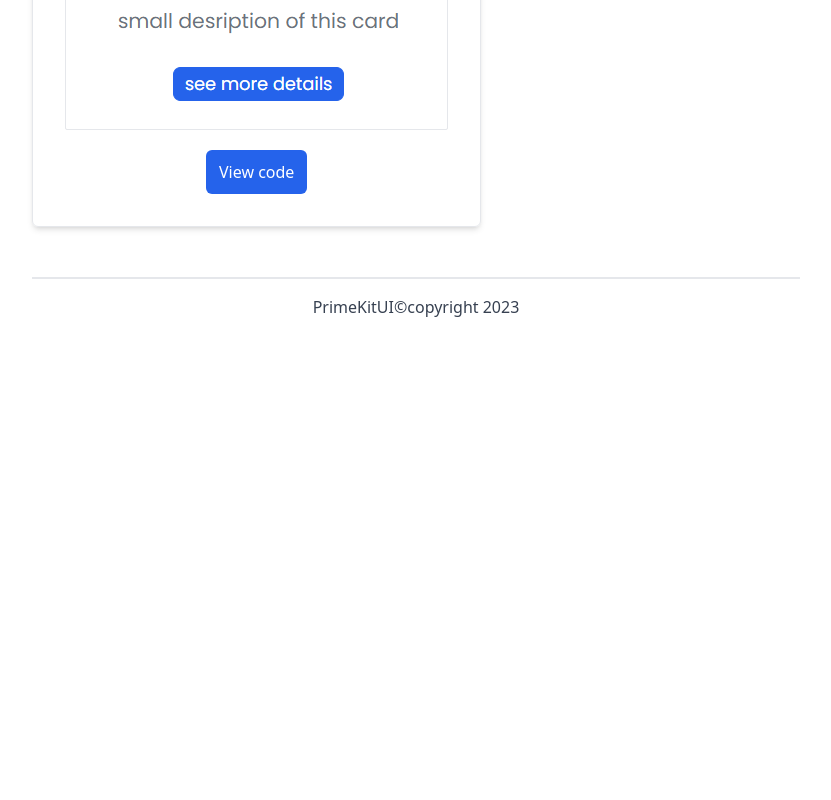
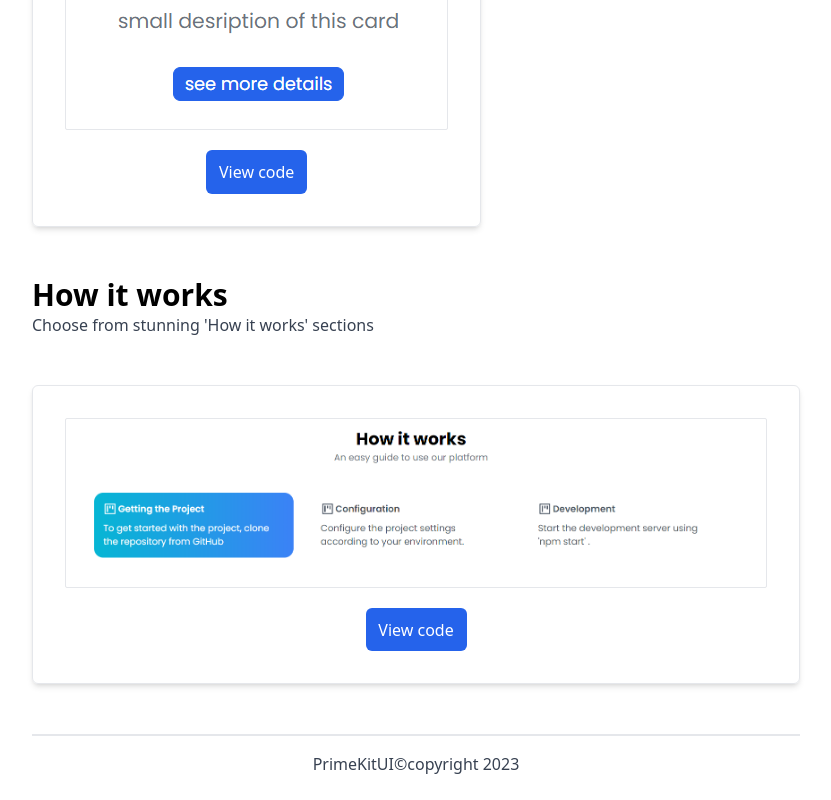
Before and after one commit to Medmly20208/PrimeKitUISite, a React (Vite) app: page / in a window 1280 px wide. Shown: the part 8866-9666 px from the top of the page, without its empty margins (224-1055 px from the left). Before the commit the page ends 9209 px from the top, so only its background shows below. Built offline with nearby package versions, Linux system fonts and the light colour scheme.

Commit message:
how it works-01

```diff
--- a/src/App.jsx
+++ b/src/App.jsx
@@ -22,6 +22,7 @@ import Pricing03 from "./assets/images/Pricing-03.png";
 import Card01 from "./assets/images/Card-01.png";
 import Footer01 from "./assets/images/Footer-01.png";
 import Footer02 from "./assets/images/Footer-02.png";
+import HowItWorks01 from "./assets/images/How-it-works-01.png"
 
 function App() {
   const headers = [
@@ -115,6 +116,14 @@ function App() {
     },
   ];
 
+  const HowItWorks = [
+    {
+      img: HowItWorks01,
+      link: "https://github.com/Medmly20208/PrimeKitUI/tree/main/src/components/How-it-works/How-it-works-01",
+    },
+  ];
+
+
   return (
     <div className="w-full md:w-[60vw] flex justify-center items-center flex-col mx-auto   ">
       <Header />
@@ -176,6 +185,12 @@ function App() {
         description="Choose from stunning Cards"
         components={Cards}
       />
+      <Section
+        title="How it works"
+
+        description="Choose from stunning 'How it works' sections"
+        components={HowItWorks}
+      />
 
       <div className="text-center text-gray-700 mb-2 p-[1em] border-t-2 w-full mt-[50px]">
         PrimeKitUI©copyright 2023
--- a/src/components/Section/index.jsx
+++ b/src/components/Section/index.jsx
@@ -2,7 +2,7 @@ import React from "react";
 
 const index = ({ title, components, description, id }) => {
   return (
-    <div id={id} className="w-full mt-[50px]">
+    <div id={id || ""} className="w-full mt-[50px]">
       <h1 className="text-3xl font-bold text-left">{title}</h1>
       <p className="text-md text-gray-700 mb-[3em]">{description}</p>
       <div className="flex gap-[1em] flex-wrap items-stretch">
```
Also changed, not shown: src/assets/images/How-it-works-01.png (added).
